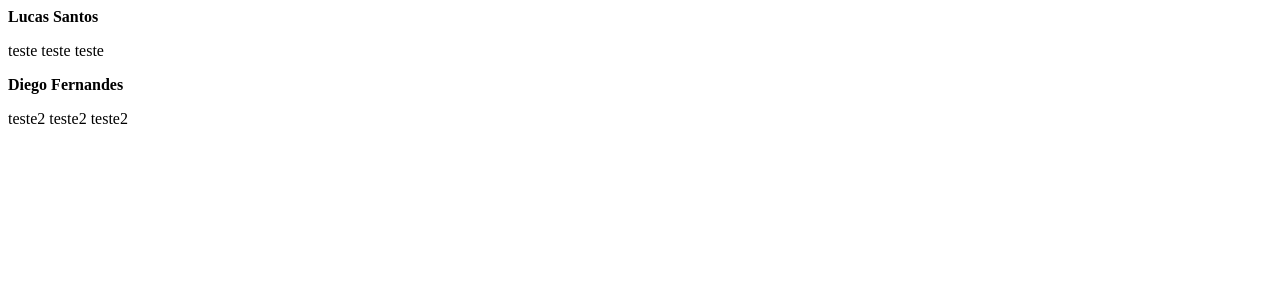
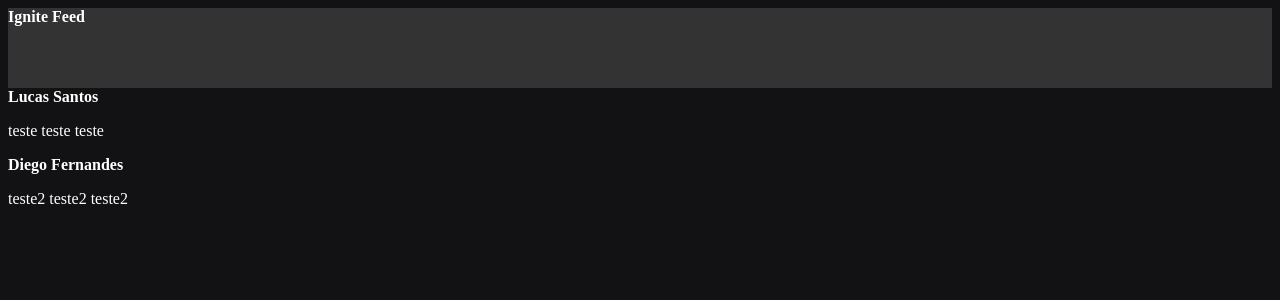
Before and after one commit to LucasSantosp09/Fundamentos-ReactJS-Rockseat, a React (Vite) app in the folder 01-fundamentos-react/: page / in a window 1280 px wide. Shown: the top 300 px of the page. Built offline with nearby package versions, Linux system fonts and the light colour scheme.

Commit message:
Iniciando criação do Header

```diff
--- a/01-fundamentos-react/src/App.jsx
+++ b/01-fundamentos-react/src/App.jsx
@@ -1,8 +1,11 @@
 import { Post } from "./Post";
+import { Header } from "./components/Header";
+import "./styles.css";
 
 export function App() {
   return (
     <div>
+      <Header />
       <Post author="Lucas Santos" content="teste teste teste" />
       <Post author="Diego Fernandes" content="teste2 teste2 teste2" />
     </div>
--- /dev/null
+++ b/01-fundamentos-react/src/components/Header.jsx
@@ -0,0 +1,9 @@
+import styles from "./Header.module.css";
+
+export function Header() {
+  return (
+    <header className={styles.header}>
+      <strong>Ignite Feed</strong>
+    </header>
+  );
+}
--- /dev/null
+++ b/01-fundamentos-react/src/components/Header.module.css
@@ -0,0 +1,4 @@
+.header {
+  background-color: #333;
+  height: 80px;
+}
--- /dev/null
+++ b/01-fundamentos-react/src/styles.css
@@ -0,0 +1,4 @@
+body {
+  background: #121214;
+  color: #fff;
+}
```
